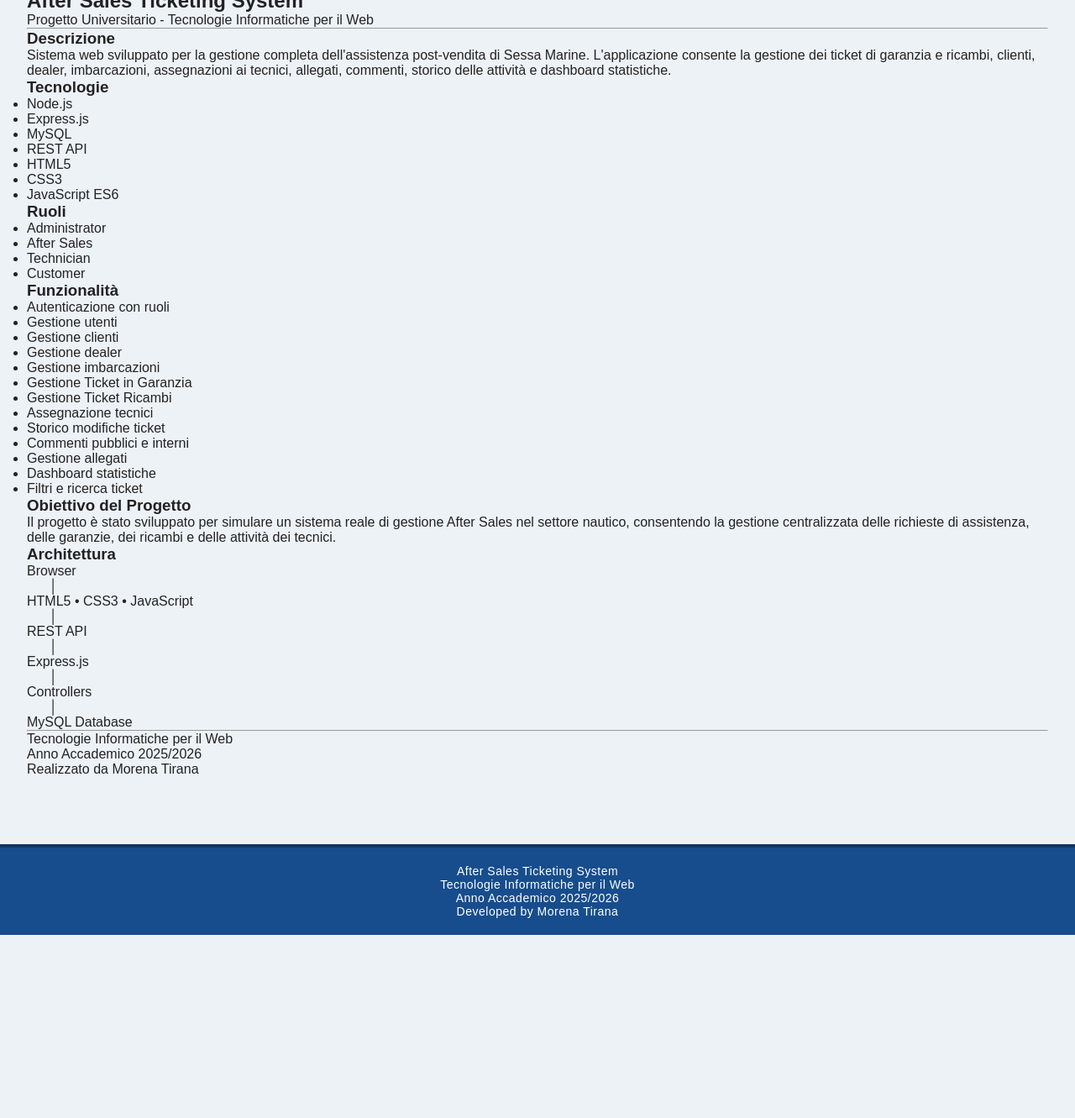
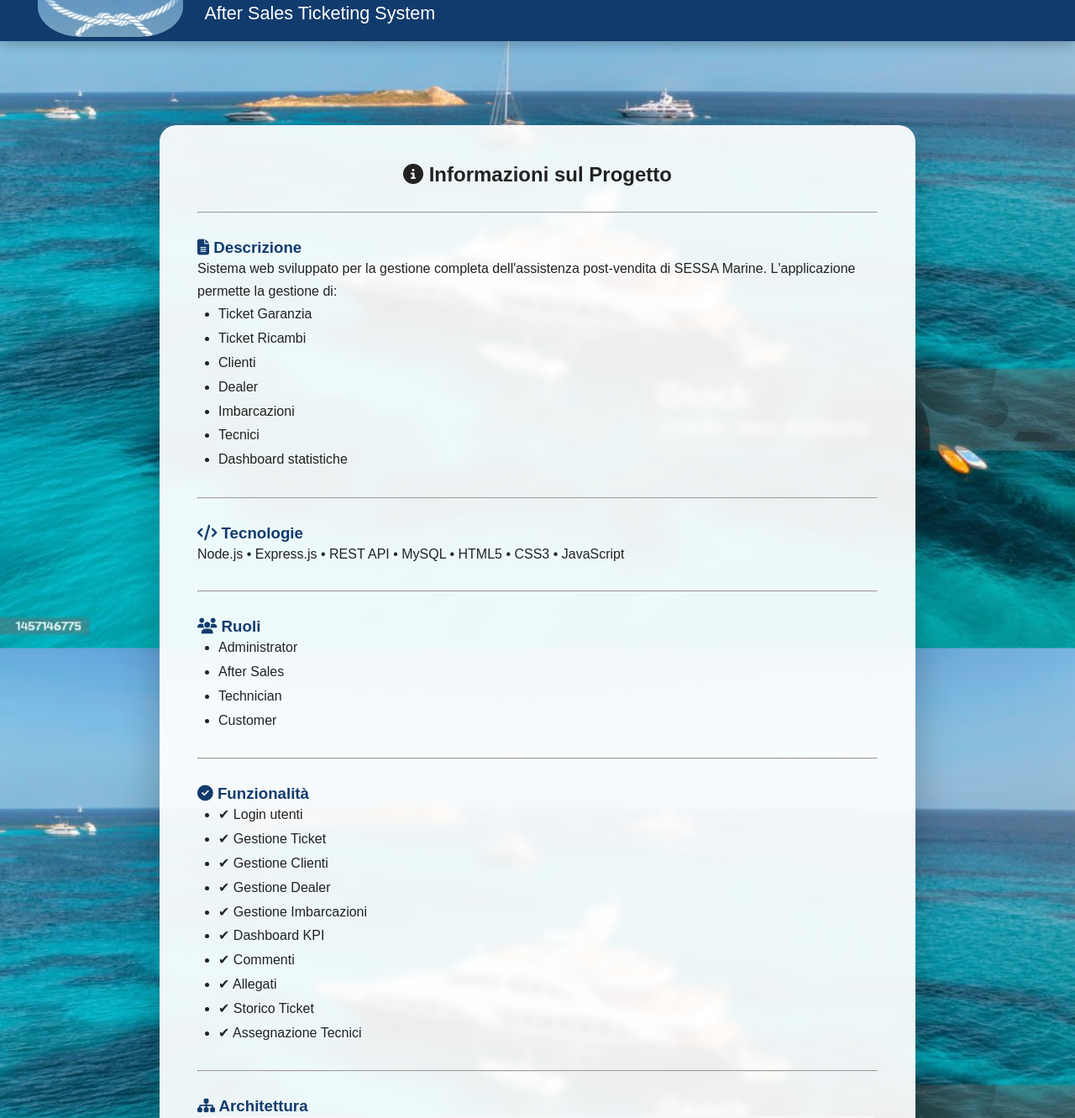
Before and after one commit to MorenaTirana/AfterSales-Ticketing-System, a website: page client/about.html in a window 1280 px wide. Shown: the part 81-1412 px from the top of the page at 84% size. Before the commit the page ends 1194 px from the top, so only its background shows below. Drawn offline with Linux system fonts and the light colour scheme.

Commit message:
about.html aesthetics

```diff
--- a/client/about.html
+++ b/client/about.html
@@ -6,131 +6,216 @@
 <meta charset="UTF-8">
 <meta name="viewport" content="width=device-width, initial-scale=1.0">
 
-<title>SESSA MARINE - After Sales Ticketing System</title>
+<title>About - SESSA MARINE</title>
 
 <link rel="stylesheet" href="css/style.css">
 
+<link rel="stylesheet"
+href="https://cdnjs.cloudflare.com/ajax/libs/font-awesome/6.4.0/css/all.min.css">
+
 </head>
 
-<body>
+<body class="landing-page">
 
-<div class="container">
+<header class="landing-header">
 
-<h1>🚤 SESSA MARINE</h1>
+    <img src="images/logo.png" class="landing-logo" alt="Sessa Marine">
 
-<h2>After Sales Ticketing System</h2>
+    <div>
 
-<p class="subtitle">
-Progetto Universitario - Tecnologie Informatiche per il Web
+        <h1>SESSA MARINE</h1>
+
+        <p>After Sales Ticketing System</p>
+
+    </div>
+
+</header>
+
+<main class="container">
+
+<div class="landing-card about-card">
+
+<h2>
+
+<i class="fas fa-circle-info"></i>
+
+Informazioni sul Progetto
+
+</h2>
+
+<hr>
+
+<h3><i class="fas fa-file-alt"></i> Descrizione</h3>
+
+<p>
+
+Sistema web sviluppato per la gestione completa dell'assistenza post-vendita di
+SESSA Marine.
+
+L'applicazione permette la gestione di:
+
+</p>
+
+<ul>
+
+<li>Ticket Garanzia</li>
+
+<li>Ticket Ricambi</li>
+
+<li>Clienti</li>
+
+<li>Dealer</li>
+
+<li>Imbarcazioni</li>
+
+<li>Tecnici</li>
+
+<li>Dashboard statistiche</li>
+
+</ul>
+
+<hr>
+
+<h3><i class="fas fa-code"></i> Tecnologie</h3>
+
+<p>
+
+Node.js • Express.js • REST API • MySQL • HTML5 • CSS3 • JavaScript
+
 </p>
 
 <hr>
 
-<h3>Descrizione</h3>
-
-<p>
-Sistema web sviluppato per la gestione completa dell'assistenza post-vendita di Sessa Marine.
-L'applicazione consente la gestione dei ticket di garanzia e ricambi, clienti, dealer,
-imbarcazioni, assegnazioni ai tecnici, allegati, commenti, storico delle attività
-e dashboard statistiche.
-</p>
-
-<h3>Tecnologie</h3>
+<h3><i class="fas fa-users"></i> Ruoli</h3>
 
 <ul>
-<li>Node.js</li>
-<li>Express.js</li>
-<li>MySQL</li>
-<li>REST API</li>
-<li>HTML5</li>
-<li>CSS3</li>
-<li>JavaScript ES6</li>
+
+<li>Administrator</li>
+
+<li>After Sales</li>
+
+<li>Technician</li>
+
+<li>Customer</li>
+
 </ul>
 
-<h3>Ruoli</h3>
+<hr>
+
+<h3><i class="fas fa-check-circle"></i> Funzionalità</h3>
 
 <ul>
-<li>Administrator</li>
-<li>After Sales</li>
-<li>Technician</li>
-<li>Customer</li>
+
+<li>✔ Login utenti</li>
+
+<li>✔ Gestione Ticket</li>
+
+<li>✔ Gestione Clienti</li>
+
+<li>✔ Gestione Dealer</li>
+
+<li>✔ Gestione Imbarcazioni</li>
+
+<li>✔ Dashboard KPI</li>
+
+<li>✔ Commenti</li>
+
+<li>✔ Allegati</li>
+
+<li>✔ Storico Ticket</li>
+
+<li>✔ Assegnazione Tecnici</li>
+
 </ul>
 
-<h3>Funzionalità</h3>
+<hr>
 
-<ul>
-<li>Autenticazione con ruoli</li>
-<li>Gestione utenti</li>
-<li>Gestione clienti</li>
-<li>Gestione dealer</li>
-<li>Gestione imbarcazioni</li>
-<li>Gestione Ticket in Garanzia</li>
-<li>Gestione Ticket Ricambi</li>
-<li>Assegnazione tecnici</li>
-<li>Storico modifiche ticket</li>
-<li>Commenti pubblici e interni</li>
-<li>Gestione allegati</li>
-<li>Dashboard statistiche</li>
-<li>Filtri e ricerca ticket</li>
-</ul>
-
-<h3>Obiettivo del Progetto</h3>
-
-<p>
-Il progetto è stato sviluppato per simulare un sistema reale di gestione
-After Sales nel settore nautico, consentendo la gestione centralizzata
-delle richieste di assistenza, delle garanzie, dei ricambi e delle attività
-dei tecnici.
-</p>
-
-<h3>Architettura</h3>
+<h3><i class="fas fa-sitemap"></i> Architettura</h3>
 
 <pre>
+
 Browser
-      │
+
+↓
+
 HTML5 • CSS3 • JavaScript
-      │
+
+↓
+
 REST API
-      │
+
+↓
+
 Express.js
-      │
+
+↓
+
 Controllers
-      │
+
+↓
+
 MySQL Database
+
 </pre>
 
 <hr>
 
+<h3><i class="fas fa-bullseye"></i> Obiettivo del Progetto</h3>
+
 <p>
-Tecnologie Informatiche per il Web<br>
-Anno Accademico 2025/2026
+
+Realizzare un sistema gestionale web per il reparto After Sales di
+SESSA Marine che consenta di gestire ticket di assistenza,
+garanzie, ricambi, interventi tecnici e statistiche.
+
 </p>
 
-<p>
-Realizzato da Morena Tirana
-</p>
+<div class="landing-buttons">
+
+<a href="index.html" class="btn btn-secondary">
+
+<i class="fas fa-house"></i>
+
+Home
+
+</a>
+
+<a href="login.html" class="btn btn-primary">
+
+<i class="fas fa-right-to-bracket"></i>
+
+Accedi al Sistema
+
+</a>
 
 </div>
+
+</div>
+
+</main>
 
 <footer class="footer">
 
 <p>
-After Sales Ticketing System
+
+🚤 <strong>SESSA MARINE - After Sales Ticketing System</strong>
+
 </p>
 
 <p>
+
 Tecnologie Informatiche per il Web
+
 </p>
 
 <p>
-Anno Accademico 2025/2026
-</p>
 
-<p>
-Developed by Morena Tirana
+Morena Tirana • A.A. 2025/2026
+
 </p>
 
 </footer>
 
 </body>
+
 </html>
--- a/client/css/style.css
+++ b/client/css/style.css
@@ -12,6 +12,69 @@
 body{
     background:#edf2f7;
     color:#222;
+}
+/* ==========================================
+   ABOUT
+========================================== */
+
+.about-card{
+
+    max-width:900px;
+
+    margin:60px auto;
+
+    text-align:left;
+
+}
+
+.about-card h2{
+
+    text-align:center;
+
+    margin-bottom:30px;
+
+}
+
+.about-card h3{
+
+    color:#123b6d;
+
+    margin-top:30px;
+
+}
+
+.about-card p{
+
+    line-height:1.7;
+
+}
+
+.about-card ul{
+
+    margin-left:25px;
+
+    line-height:1.8;
+
+}
+
+.about-card hr{
+
+    margin:30px 0;
+
+}
+
+.about-card pre{
+
+    text-align:center;
+
+    font-size:18px;
+
+    background:#f4f6f8;
+
+    padding:25px;
+
+    border-radius:10px;
+
 }
 
 /* ==========================================================
@@ -29,12 +92,15 @@
 
 .login-container{
 
-    width:420px;
-    background:#fff;
-    padding:40px;
-    border-radius:15px;
-    box-shadow:0 15px 35px rgba(0,0,0,.15);
-    text-align:center;
+    width:460px;
+
+    background:white;
+
+    padding:55px;
+
+    border-radius:20px;
+
+    box-shadow:0 20px 45px rgba(0,0,0,.20);
 
 }
 
@@ -217,14 +283,17 @@
 
 .card{
 
-    width:190px;
-    height:110px;
+    width:100%;
+
+    max-width:250px;
+
+    min-height:140px;
 
     background:#fff;
 
-    border-radius:12px;
+    border-radius:14px;
 
-    box-shadow:0 8px 20px rgba(0,0,0,.12);
+    box-shadow:0 10px 25px rgba(0,0,0,.12);
 
     display:flex;
 
@@ -234,7 +303,7 @@
 
     align-items:center;
 
-    transition:.25s;
+    transition:.30s;
 
 }
 
@@ -356,11 +425,37 @@
 
 .btn{
 
+    display:inline-flex;
+
+    align-items:center;
+
+    justify-content:center;
+
+    gap:8px;
+
+    padding:12px 24px;
+
     border:none;
-    border-radius:6px;
-    padding:8px 14px;
+
+    border-radius:8px;
+
     cursor:pointer;
-    transition:.2s;
+
+    font-size:16px;
+
+    font-weight:600;
+
+    text-decoration:none;
+
+    transition:.30s;
+
+}
+
+.btn:hover{
+
+    transform:translateY(-2px);
+
+    opacity:.95;
 
 }
 
@@ -392,11 +487,7 @@
 
 }
 
-.btn:hover{
 
-    opacity:.9;
-
-}
 
 /* ==========================================================
    RESPONSIVE
@@ -608,9 +699,11 @@
 
 .container{
 
-    width:95%;
-    max-width:1400px;
-    margin:30px auto;
+    width:92%;
+
+    max-width:1450px;
+
+    margin:40px auto;
 
 }
 
@@ -639,20 +732,23 @@
 }
 .footer{
 
-    margin-top:50px;
-    padding:20px;
-    background:#174d8c;
-    color:#fff;
+    margin-top:auto;
+
+    padding:25px;
+
+    background:#123b6d;
+
+    color:white;
+
     text-align:center;
-    font-size:14px;
-    border-top:4px solid #0d3766;
+
+    border-top:5px solid #1d7cc1;
 
 }
 
 .footer p{
 
-    margin:0;
-    letter-spacing:.5px;
+    margin:5px 0;
 
 }
 
@@ -932,13 +1028,15 @@
 
     box-shadow:0 5px 15px rgba(0,0,0,.10);
 
-    transition:.25s;
+    transition:.30s;
 
 }
 
 .feature-card:hover{
 
-    transform:translateY(-5px);
+    transform:translateY(-8px);
+
+    box-shadow:0 20px 40px rgba(0,0,0,.18);
 
 }
 
@@ -964,27 +1062,3 @@
     align-items:center;
 
 }
-
-.feature-card{
-
-    transition:.3s;
-
-}
-
-.feature-card:hover{
-
-    transform:translateY(-8px);
-
-    box-shadow:0 20px 40px rgba(0,0,0,.18);
-
-}.btn{
-
-    transition:.3s;
-
-}
-
-.btn:hover{
-
-    transform:translateY(-2px);
-
-}
```
